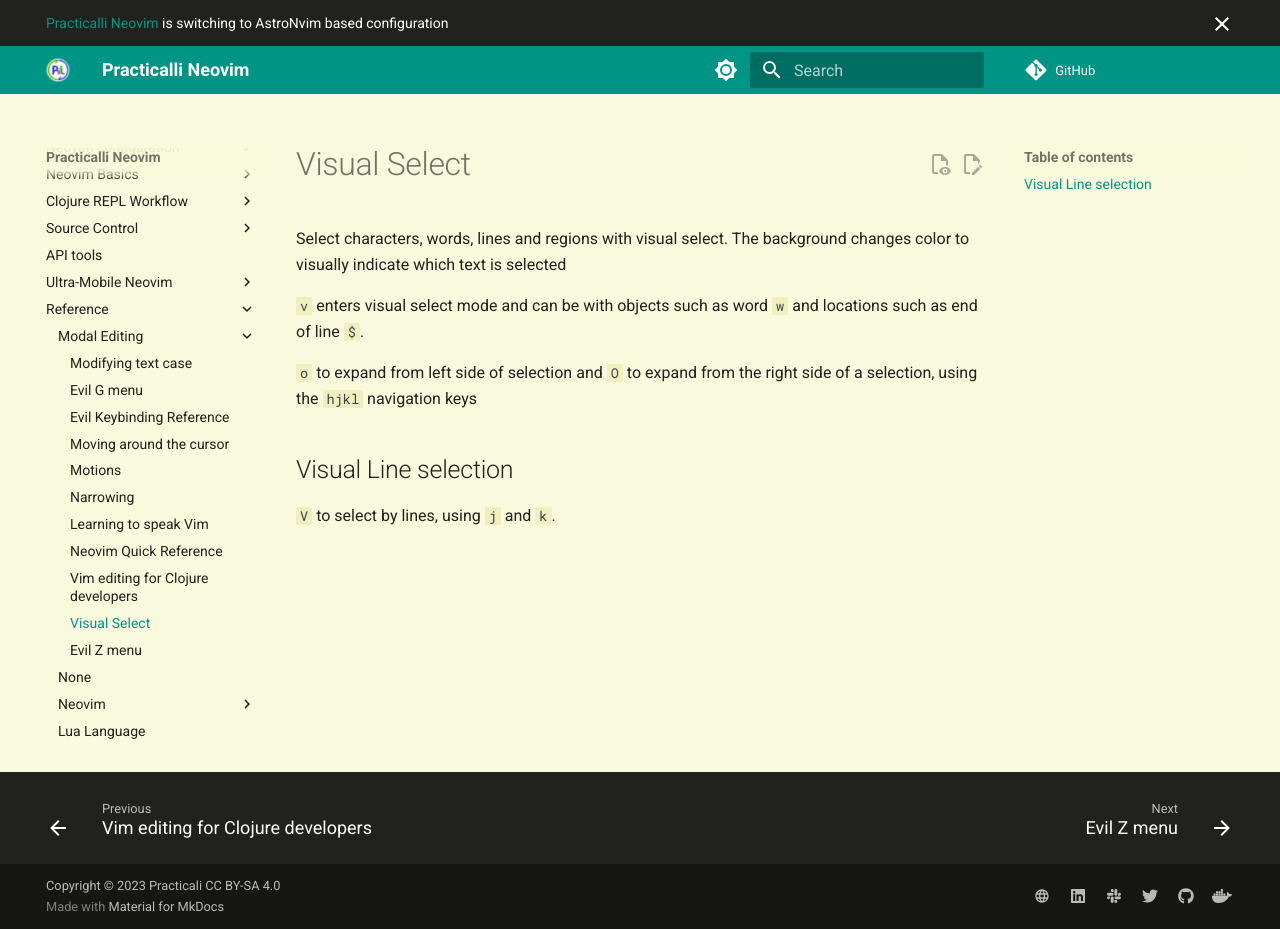
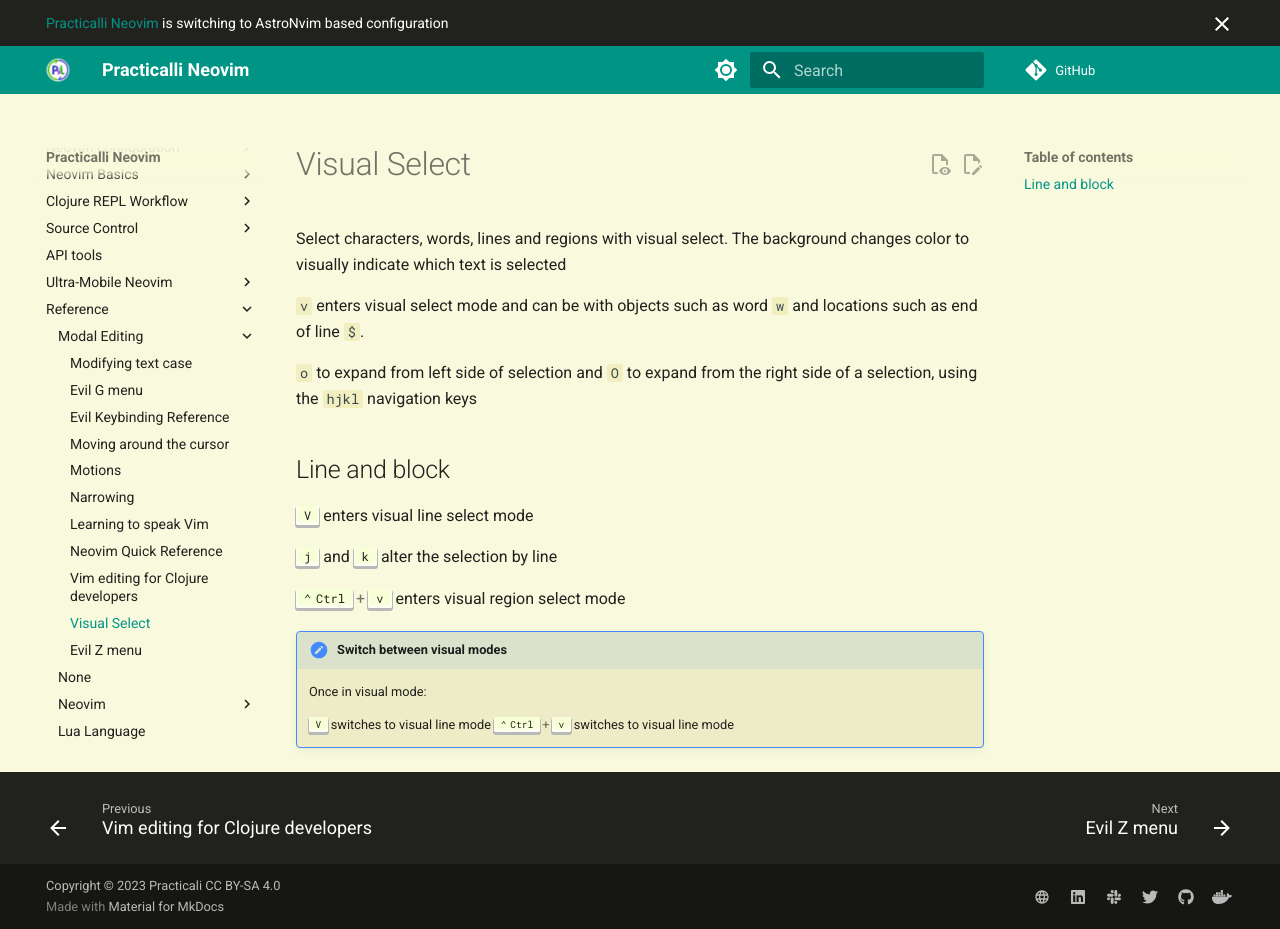
Before and after one commit to practicalli/neovim, an MkDocs documentation site: the page built from docs/reference/modal-editing/visual-select.md, in a window 1280 px wide and 929 px high. Built offline with MkDocs 1.6.1 and Material for MkDocs 9.7.7, drawn with Linux system fonts in a browser that asks for light colours; plug-ins that fetch from the network failed and are left out; comment, search, counter and statistics services are not loaded.

Commit message:
basics: add visual line and block commands
Resolve #32

```diff
--- a/docs/reference/modal-editing/visual-select.md
+++ b/docs/reference/modal-editing/visual-select.md
@@ -7,6 +7,17 @@
 `o` to expand from left side of selection and `O` to expand from the right side of a selection, using the `hjkl` navigation keys
 
 
-## Visual Line selection
+## Line and block
 
-`V` to select by lines, using `j` and `k`.
+++"V"++ enters visual line select mode
+
+++"j"++ and ++"k"++ alter the selection by line
+
+
+++ctrl+"v"++ enters visual region select mode
+
+!!! HINT "Switch between visual modes"
+    Once in visual mode:
+
+    ++"V"++ switches to visual line mode
+    ++ctrl+"v"++ switches to visual line mode
```
Also changed, not shown: CHANGELOG.md (+1 -0 lines).
